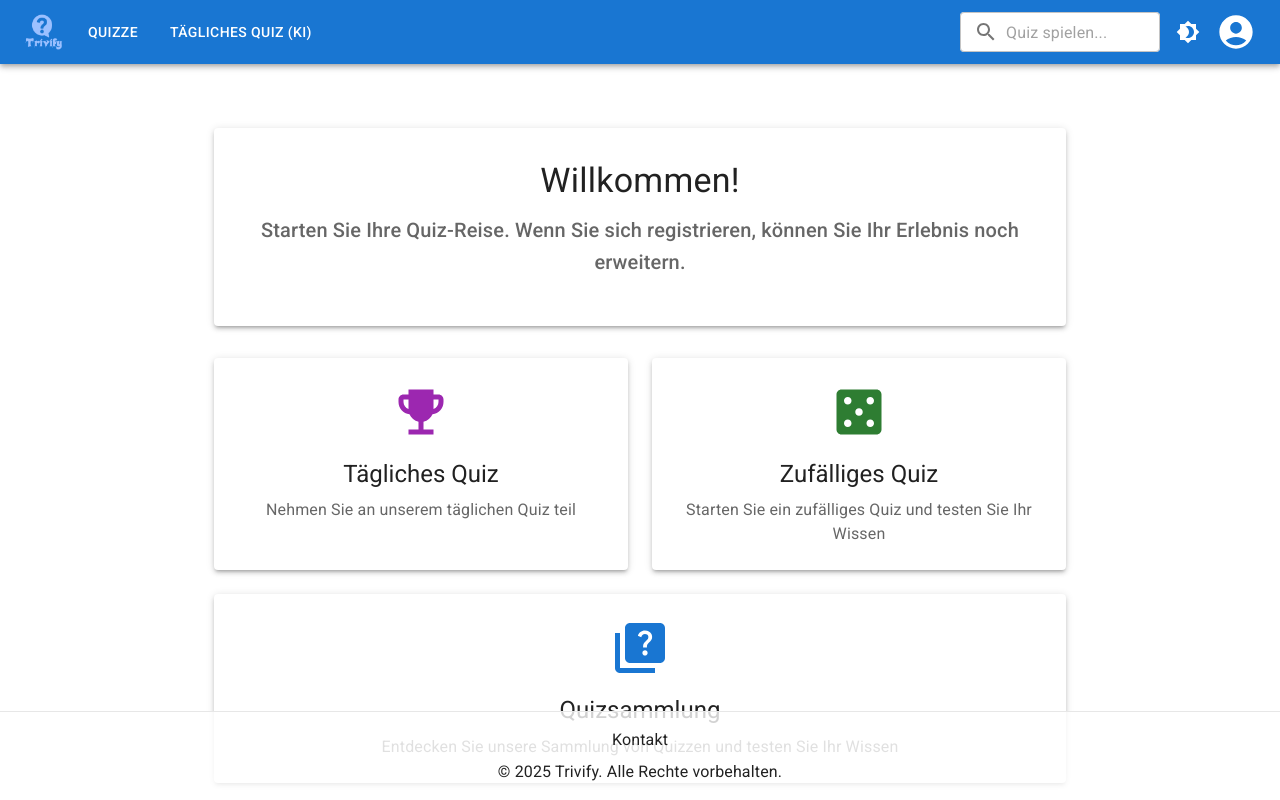
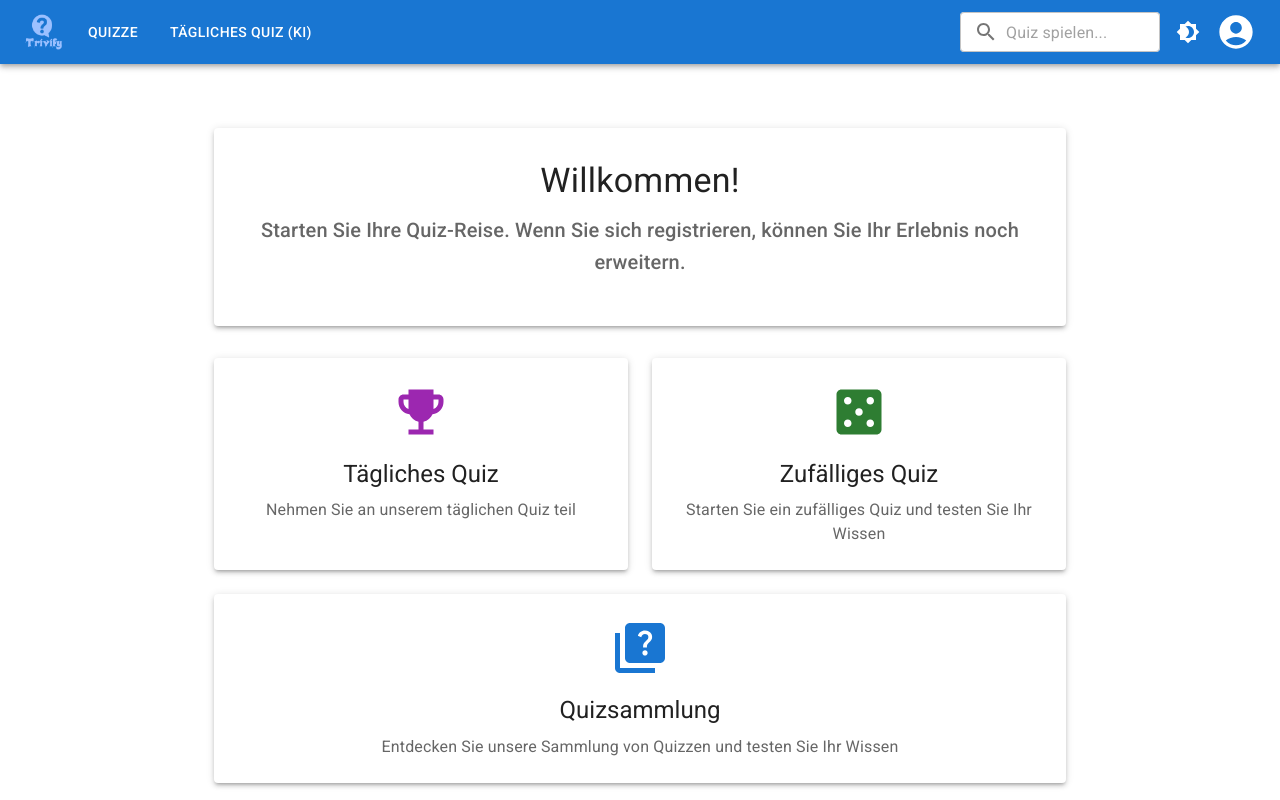
Before and after one commit to PolTheLesser/trivify, a React (Create React App) app in the folder frontend/: page / in a window 1280 px wide. Built offline with nearby package versions, Linux system fonts and the light colour scheme.

Commit message:
chore: remove fixed positioning from footer component

```diff
--- a/frontend/src/components/layout/Footer.jsx
+++ b/frontend/src/components/layout/Footer.jsx
@@ -6,7 +6,6 @@ const Footer = () => {
     return (
         <footer
             style={{
-                position: 'fixed',
                 bottom: 0,
                 left: 0,
                 backgroundColor: alpha(theme.palette.background.default, 0.8), // 80% opacity
```
